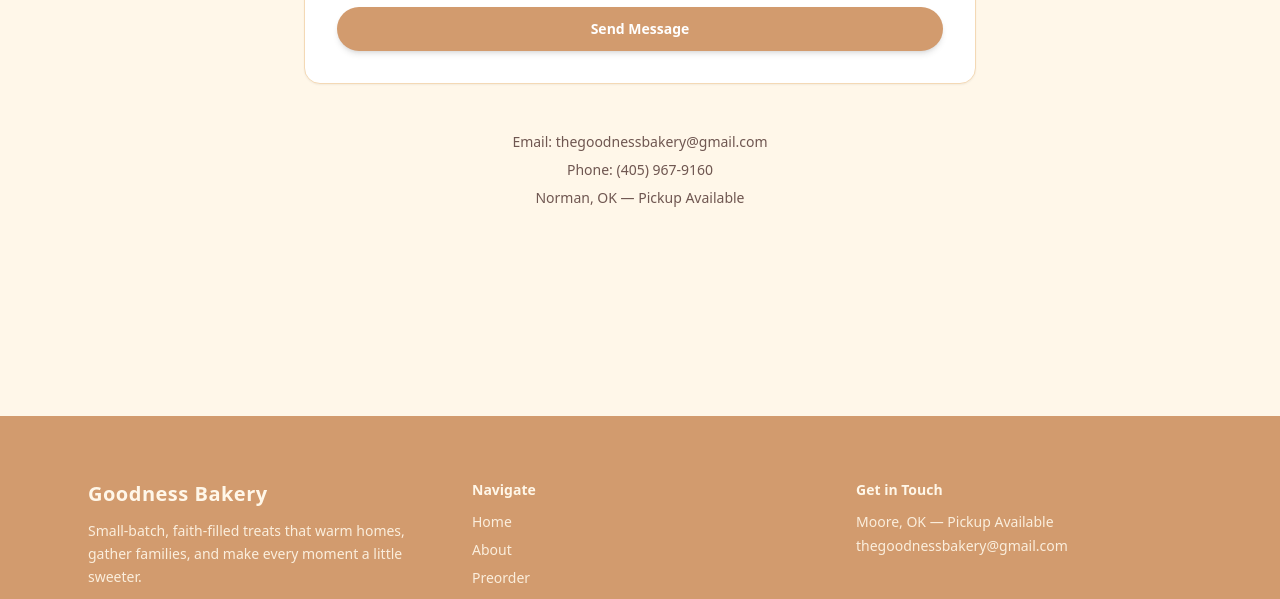
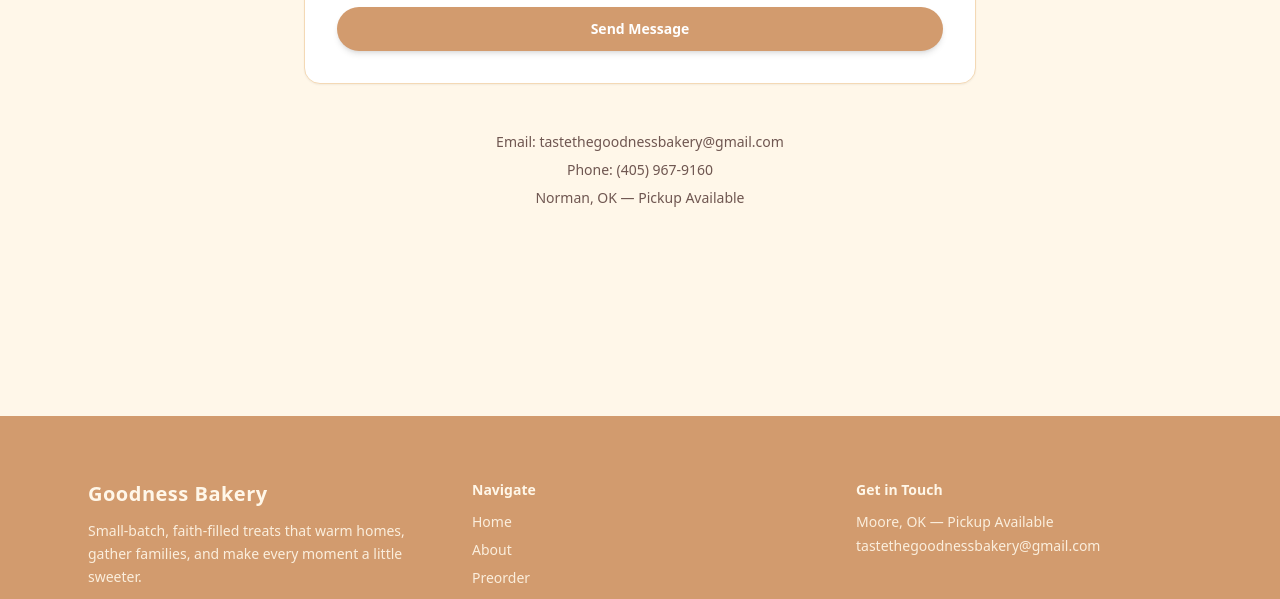
Before and after one commit to devwithdesiree/goodness-bakery, a React (Vite) app: page / in a window 1280 px wide. Shown: the part 2569-3168 px from the top of the page. Built offline with nearby package versions, Linux system fonts and the light colour scheme.

Commit message:
Add correct email

```diff
--- a/src/components/Footer.tsx
+++ b/src/components/Footer.tsx
@@ -30,7 +30,7 @@ export default function Footer() {
         <div className="text-sm">
           <h4 className="font-semibold text-goodness-cream mb-3">Get in Touch</h4>
           <p className="text-goodness-cream/90">Moore, OK — Pickup Available</p>
-          <p className="text-goodness-cream/90 mt-1">thegoodnessbakery@gmail.com</p>
+          <p className="text-goodness-cream/90 mt-1">tastethegoodnessbakery@gmail.com</p>
 
 
         </div>
--- a/src/pages/ContactPage.tsx
+++ b/src/pages/ContactPage.tsx
@@ -44,7 +44,7 @@ export default function ContactPage() {
         </p>
 
         <p className="text-goodness-chocolate/80">
-          📧 thegoodnessbakery@gmail.com
+          📧 tastethegoodnessbakery@gmail.com
         </p>
 
         <hr className="my-8 border-goodness-sugar" />
--- a/src/pages/HomePage.tsx
+++ b/src/pages/HomePage.tsx
@@ -24,7 +24,7 @@ export default function HomePage() {
   },
   "url": "https://thegoodnessbakery.com",
   "telephone": "",
-  "email": "thegoodnessbakery@gmail.com",
+  "email": "tastethegoodnessbakery@gmail.com",
   "priceRange": "$$",
   "servesCuisine": "Bakery",
   "sameAs": [],
@@ -308,7 +308,7 @@ export default function HomePage() {
   </form>
 
   <div className="text-center mt-12 space-y-2 text-sm text-goodness-chocolate/80">
-    <p>Email: thegoodnessbakery@gmail.com</p>
+    <p>Email: tastethegoodnessbakery@gmail.com</p>
     <p>Phone: (405) 967-9160</p>
     <p>Norman, OK — Pickup Available</p>
   </div>
--- a/src/pages/PreorderPage.tsx
+++ b/src/pages/PreorderPage.tsx
@@ -301,7 +301,7 @@ const FORMSPREE_ENDPOINT = "https://formspree.io/f/xdkbadrl";
   <div className="space-y-3 text-goodness-chocolate/80 text-sm">
     <p>
       📧 <span className="font-medium text-goodness-chocolate">Email:</span>
-      goodnessbakery@gmail.com
+      tastethegoodnessbakery@gmail.com
     </p>
 
     <p>
```
